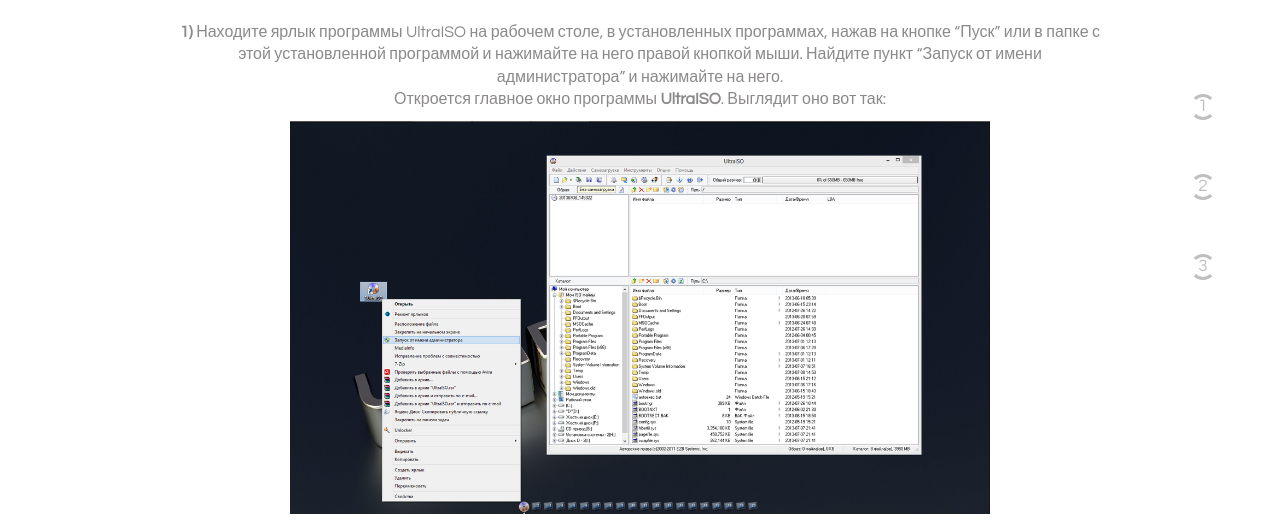
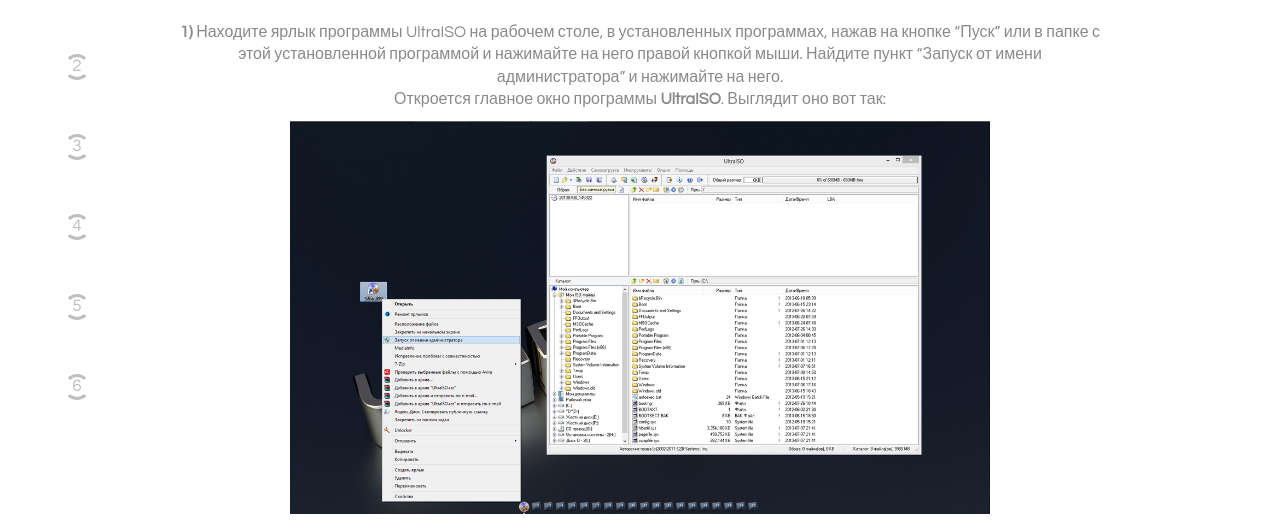
Before and after one commit to wlkv/awelkov.github.io, a plain HTML site: page inst.html in a window 1280 px wide. Shown: the part 200-728 px from the top of the page. Drawn offline with Linux system fonts and the light colour scheme.

Commit message:
Стиль #2

```diff
--- a/css/style.css
+++ b/css/style.css
@@ -354,7 +354,7 @@
 				cursor: pointer;
 			}
 			.inst img:hover{
-				transform: scale(1.05);
+				transform: scale(1.0);
 			}
 			.tran:hover {
 				transform: scale(1.1);
@@ -373,8 +373,8 @@
 			.stepbutton1 {
 				position: fixed;
 				cursor: pointer;
-				bottom: 60%;
-				right: 5%;
+				bottom: 75%;
+				left: 5%;
 				overflow: hidden;
 				opacity: 0.5;
 				transition: 0.4s;
@@ -385,8 +385,8 @@
 			.stepbutton2 {
 				position: fixed;
 				cursor: pointer;
-				bottom: 50%;
-				right: 5%;
+				bottom: 65%;
+				left: 5%;
 				overflow: hidden;
 				opacity: 0.5;
 				transition: 0.4s;
@@ -397,8 +397,44 @@
 			.stepbutton3 {
 				position: fixed;
 				cursor: pointer;
-				bottom: 40%;
-				right: 5%;
+				bottom: 55%;
+				left: 5%;
+				overflow: hidden;
+				opacity: 0.5;
+				transition: 0.4s;
+			}
+			:hover {
+				opacity: 1;
+			}
+			.stepbutton4 {
+				position: fixed;
+				cursor: pointer;
+				bottom: 45%;
+				left: 5%;
+				overflow: hidden;
+				opacity: 0.5;
+				transition: 0.4s;
+			}
+			:hover {
+				opacity: 1;
+			}
+			.stepbutton5 {
+				position: fixed;
+				cursor: pointer;
+				bottom: 35%;
+				left: 5%;
+				overflow: hidden;
+				opacity: 0.5;
+				transition: 0.4s;
+			}
+			:hover {
+				opacity: 1;
+			}
+			.stepbutton6 {
+				position: fixed;
+				cursor: pointer;
+				bottom: 25%;
+				left: 5%;
 				overflow: hidden;
 				opacity: 0.5;
 				transition: 0.4s;
```
